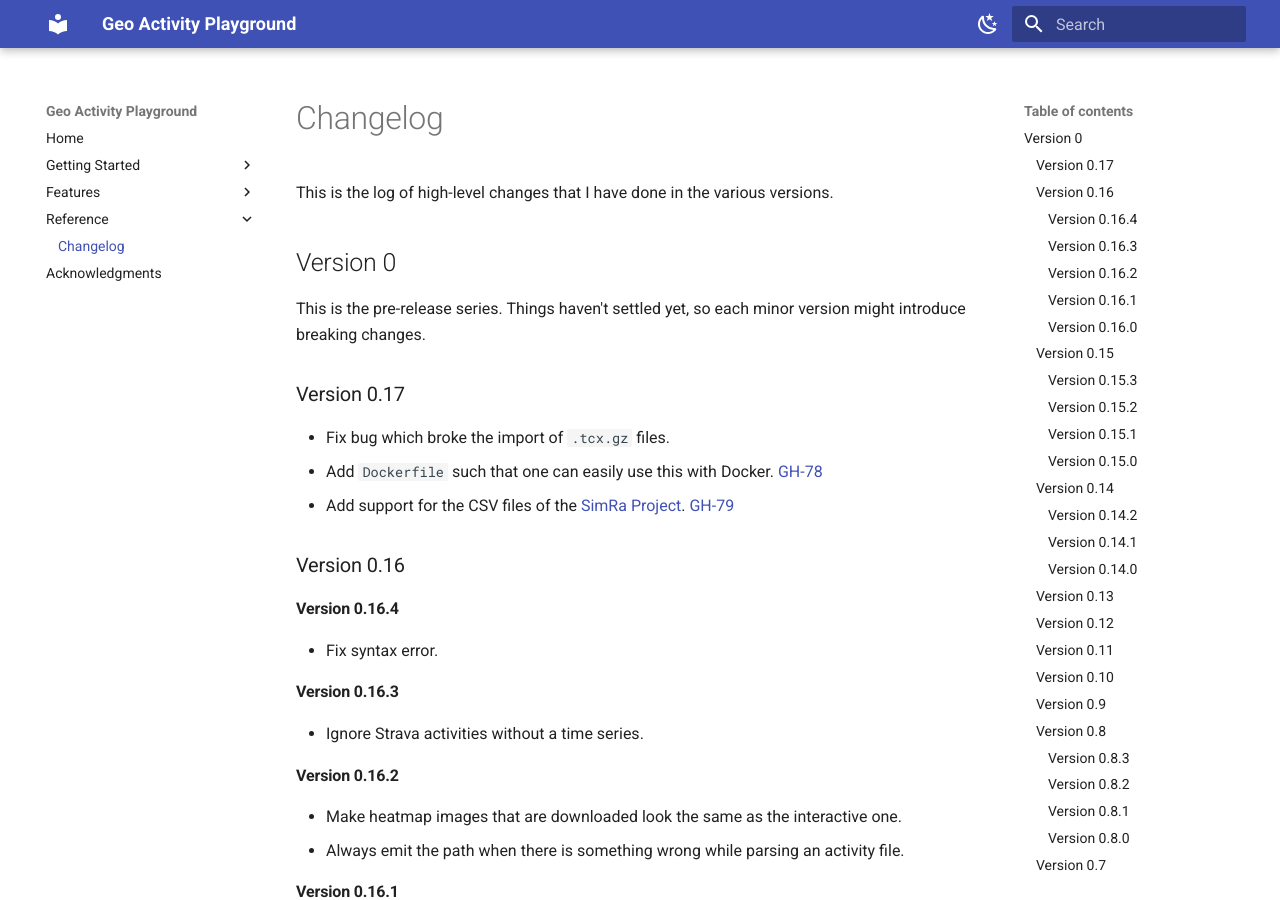
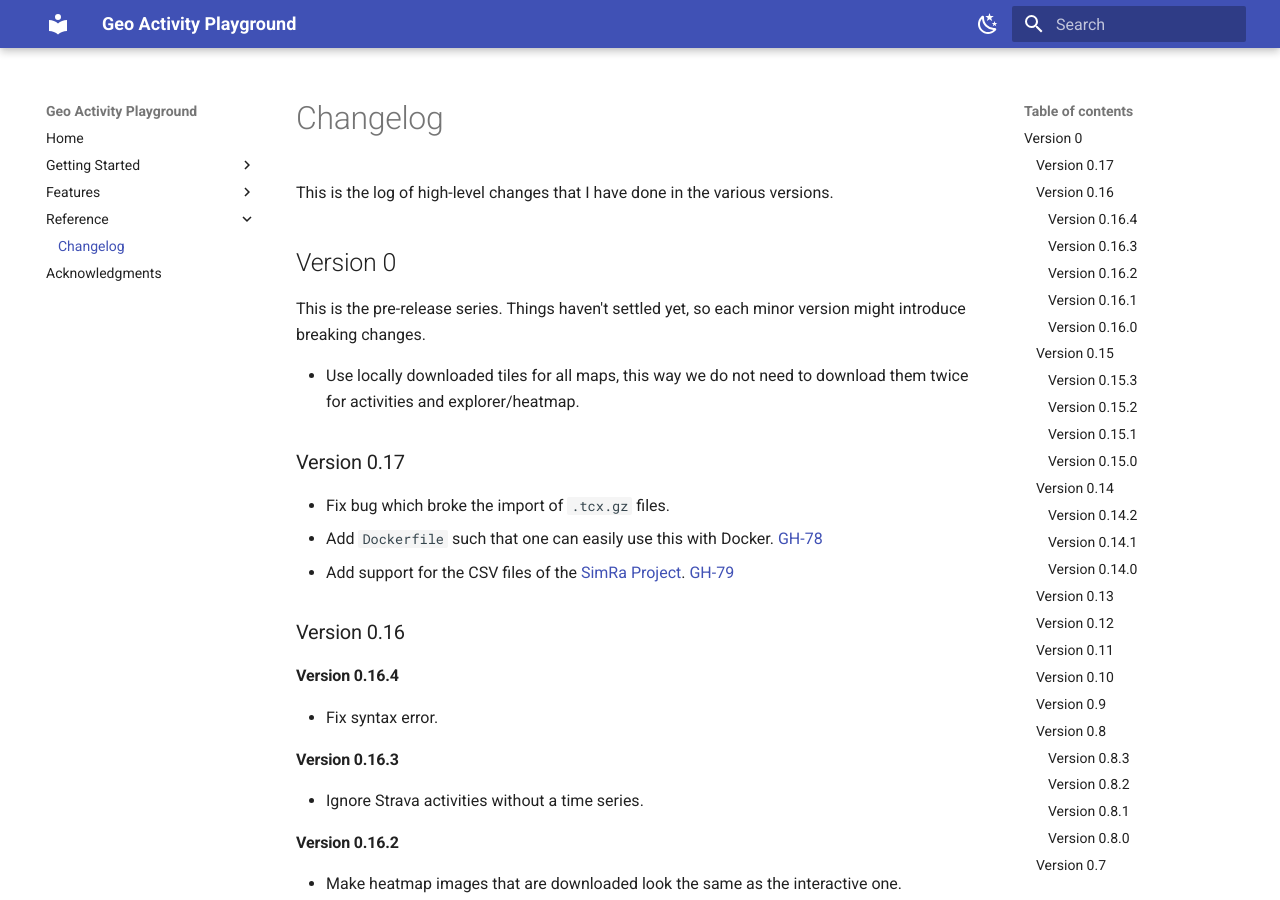
Before and after one commit to martin-ueding/geo-activity-playground, an MkDocs documentation site: the page built from docs/reference/changelog.md, in a window 1280 px wide and 900 px high. Built offline with MkDocs 1.6.1 and Material for MkDocs 9.7.7, drawn with Linux system fonts in a browser that asks for light colours.

Commit message:
Changelog entry

```diff
--- a/docs/reference/changelog.md
+++ b/docs/reference/changelog.md
@@ -5,6 +5,8 @@ This is the log of high-level changes that I have done in the various versions.
 ## Version 0
 
 This is the pre-release series. Things haven't settled yet, so each minor version might introduce breaking changes.
+
+- Use locally downloaded tiles for all maps, this way we do not need to download them twice for activities and explorer/heatmap.
 
 ### Version 0.17
 
```
